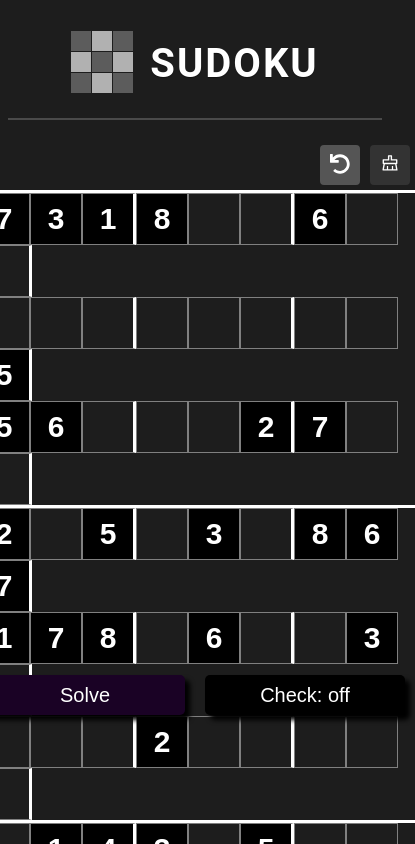
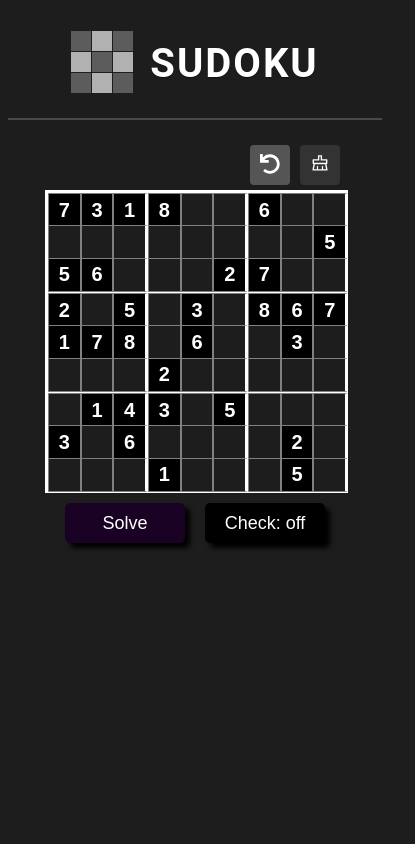
Before and after one commit to MohamedRebai41/Sudoku-UI, a React (Vite) app: page / in a window 390 px wide. Shown: the top 844 px of the page, 415 px wide, since content can reach past the window. Built offline with nearby package versions, Linux system fonts and the light colour scheme.

Commit message:
the design is now responsive

```diff
--- a/src/Components/Puzzle.jsx
+++ b/src/Components/Puzzle.jsx
@@ -55,7 +55,7 @@ const Puzzle = () => {
   }
 
   return (
-    <div>
+    <div className="puzzle-container" id="puzzle-small">
       <div className="puzzle-bar">
         <button
           className="undo button"
--- a/src/style.css
+++ b/src/style.css
@@ -2,6 +2,20 @@ body {
   background-color: #1d1d1d;
   color: #e0e0e0;
   font-family: "Roboto", sans-serif;
+}
+
+@media (max-width: 480px) {
+  #puzzle-small {
+    height: 300px;
+    width: 300px;
+  }
+  .case {
+    font-size: 20px !important;
+  }
+  .solve,
+  .check {
+    font-size: 18px !important;
+  }
 }
 
 .content-container {
@@ -10,6 +24,11 @@ body {
   align-items: center;
   justify-content: center;
   margin-top: 20px;
+}
+
+.puzzle-container {
+  height: 400px;
+  width: 400px;
 }
 
 .bar {
@@ -38,9 +57,9 @@ body {
 }
 
 .grid {
-  height: 472px;
-  width: auto;
-  display: flex;
+  height: 100%;
+  width: 100%;
+  display: inline-flex;
   flex-direction: column;
   border: 3px solid white;
   border-right: none;
@@ -49,13 +68,20 @@ body {
   background-color: #1d1d1d;
 }
 
+.row {
+  height: calc(100% / 9); /* set height to 1/9th of the grid height */
+  width: 100%; /* set width to 100% of parent container */
+  display: flex;
+  flex-direction: row;
+}
+
 .case {
   cursor: pointer;
-  height: 50px;
-  width: 50px;
+  height: 100%;
+  width: calc(100% / 9);
   border: 1px solid gray;
   border-collapse: collapse;
-  font-size: 30px;
+  font-size: 23px;
   text-align: center;
   padding: 0px;
   background-color: #1d1d1d;
@@ -88,6 +114,7 @@ body {
 
 .edge-row {
   border-bottom: 3px solid white;
+  width: auto;
 }
 
 .case.invalid {
@@ -136,11 +163,12 @@ body {
 .puzzle-bar {
   display: flex;
   justify-content: flex-end;
+  width: 100%;
 }
 
 .solve {
   margin: 10px;
-  width: 200px;
+  width: 40%;
   height: 40px;
   background-color: #1a0225;
   border: none;
@@ -159,7 +187,7 @@ body {
 
 .check {
   margin: 10px;
-  width: 200px;
+  width: 40%;
   height: 40px;
   background-color: black;
   border: none;
```
Also changed, not shown: 1 other file (tests, documents, lock files or other folders).
